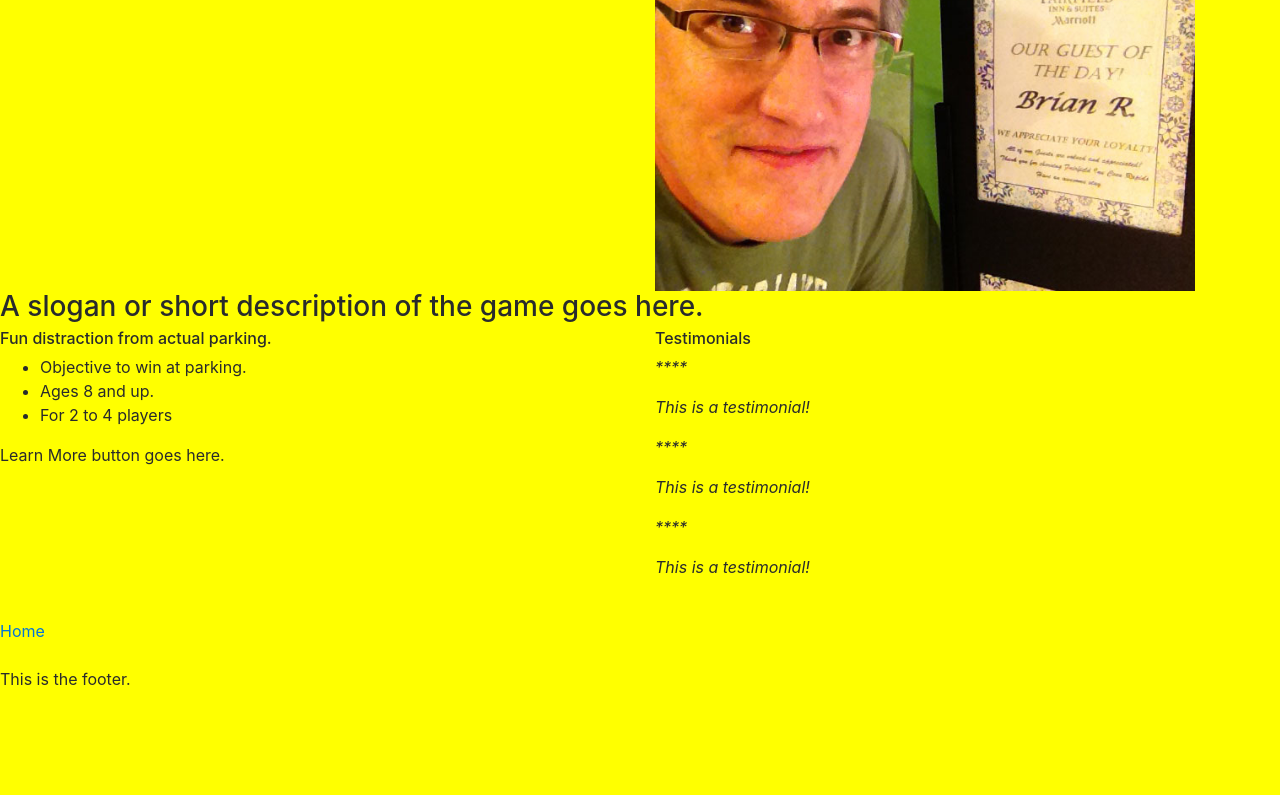
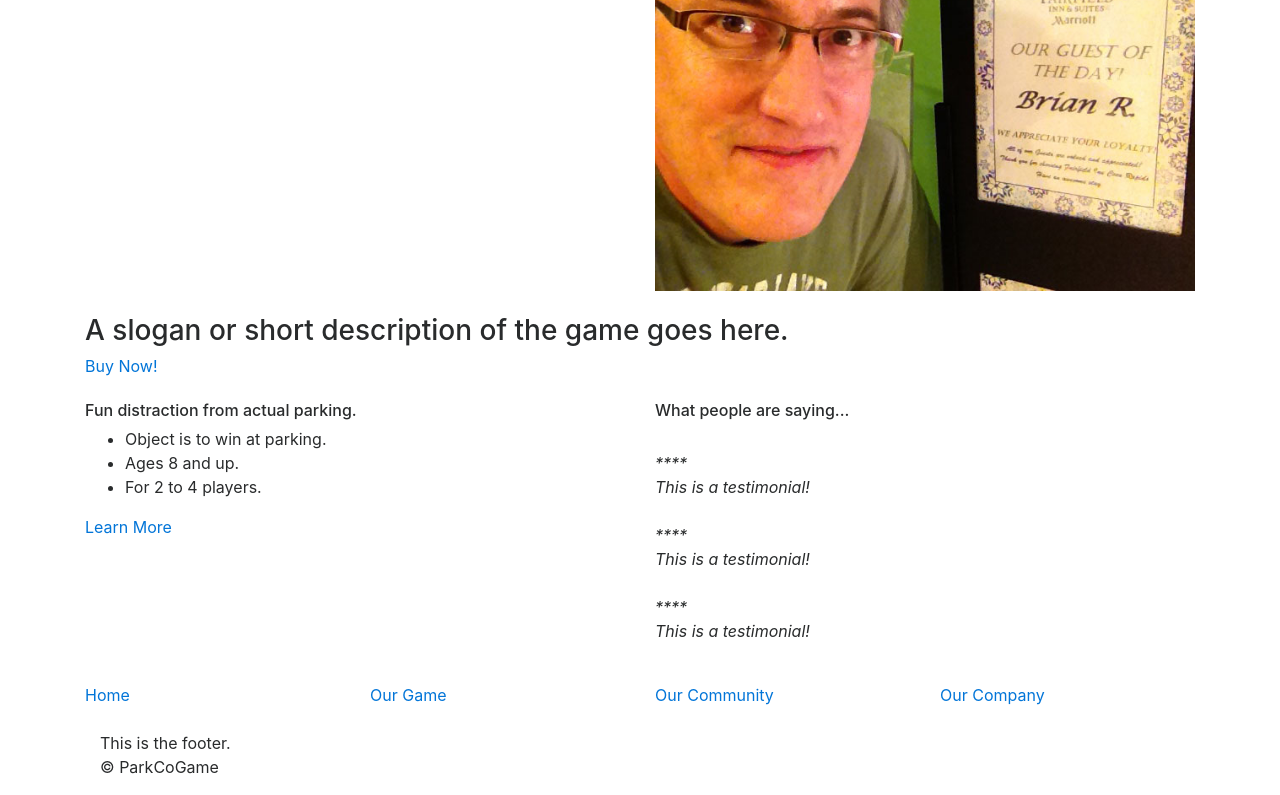
Before and after one commit to BrianRobertson/game-co, a plain HTML site: page index.html in a window 1280 px wide. Shown: the part 114-909 px from the top of the page. Before the commit the page ends 821 px from the top, so only its background shows below. Drawn offline with nearby package versions, Linux system fonts and the light colour scheme; a script that the page names is missing.

Commit message:
phase 1 of home page done.

```diff
--- a/assets/css/styles.css
+++ b/assets/css/styles.css
@@ -1,5 +1,5 @@
 body {
-  background-color: yellow;
+  background-color: white;
 }
-h1 {color:blue;
+h1 {color:black;
 }
--- a/index.html
+++ b/index.html
@@ -11,11 +11,10 @@
   <!-- Add all of your custom CSS to styles.css -->
   <link href="assets/css/styles.css" type="text/css" rel="stylesheet">
 </head>
-
 <body>
   <!-- HTML code goes here -->
+  <div class="container">
     <header>
-    <div class="container">
       <div class="row">
         <div class="col-sm-6">
           <strong>
@@ -28,43 +27,62 @@
         </div>
       </div>
     </header>
+    <br>
     <section>
       <div class="row">
         <div class="col-sm-12">
           <h3>A slogan or short description of the game goes here.</h3>
+          <a href="https://www.amazon.com/gp/product/B00AU6T0XM"Target="_blank">Buy Now!</a>
         </div>
       </div>
+      <br>
       <div class="row">
         <div class="col-sm-6">
           <h6> Fun distraction from actual parking. </h6>
           <ul>
-            <li>Objective to win at parking.</li>
+            <li>Object is to win at parking.</li>
             <li>Ages 8 and up.</li>
-            <li>For 2 to 4 players</li>
+            <li>For 2 to 4 players.</li>
           </ul>
-          <p> Learn More button goes here.</P>
+          <a href="index.html">Learn More</a>
+          <!-- this will be a button to our game page.-->
+          <br>
+          <br>
         </div>
         <div class="col-sm-6">
-            <h6>Testimonials</h6>
-            <i>
-              <p>****</p>
-              <p>This is a testimonial!</p>
-              <p>****</p>
-              <p>This is a testimonial!</p>
-              <p>****</p>
-              <p>This is a testimonial!</p>
-            </i>
+          <h6>What people are saying...</h6>
+          <br>
+          <p><i>****<br>This is a testimonial!<br>
+              <br>****<br>This is a testimonial!<br>
+              <br>****<br>This is a testimonial!<br>
+            </i></p>
         </div>
       </div>
+      <br>
     </section>
-      <!--put row & column info in sections below.-->
-      <br>
     <nav>
-        <a href="index.html">Home<a/>
+      <div class="row">
+        <div class="col-sm-3">
+          <a href="index.html">Home</a>
+          </div>
+          <div class="col-sm-3">
+            <a href="index.html">Our Game</a>
+            </div>
+            <div class="col-sm-3">
+              <a href="index.html">Our Community</a>
+              </div>
+              <div class="col-sm-3">
+                <a href="index.html">Our Company</a>
+                </div>
+            </div>
           </nav>
           <br>
           <footer>
-          <p> This is the footer.</p>
+            <div class="col-sm-12">
+              <p> This is the footer.
+                <br>&copy ParkCoGame
+              </p>
+              </div
             </footer>
           </div>
 
```
Lines whose indentation alone changed are shown as unchanged.
